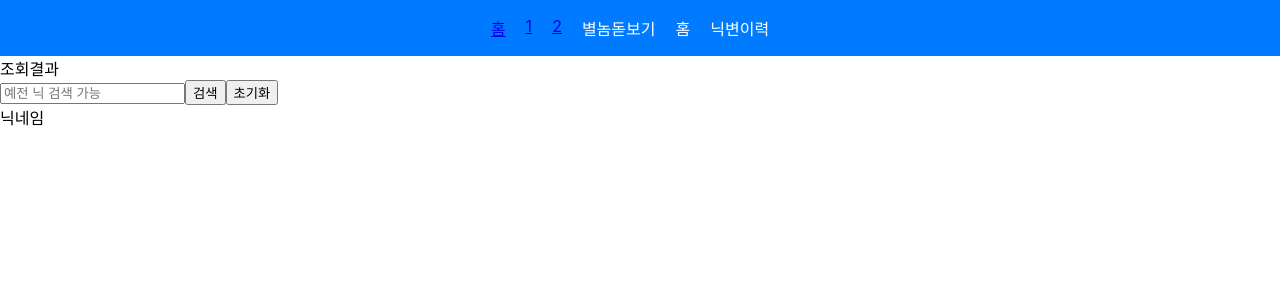
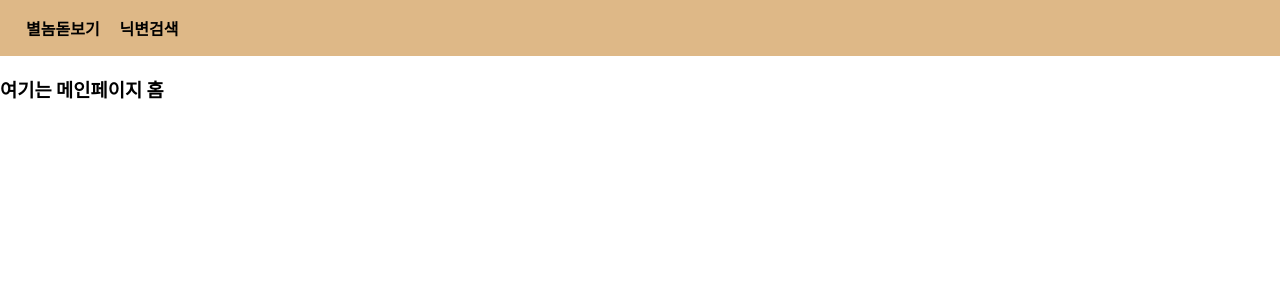
Before and after one commit to Jjomyi/Cyphers, a React (Create React App) app in the folder client/: page / in a window 1280 px wide. Shown: the top 300 px of the page. Built offline with nearby package versions, Linux system fonts and the light colour scheme.

Commit message:
FE 메인페이지 / 검색페이지 분리
Userhistory.js 로 분리하여 App.js에 Router 시킴

```diff
--- a/client/src/App.js
+++ b/client/src/App.js
@@ -1,115 +1,36 @@
-import { useState } from 'react';
-import {Router,Link} from 'react-router-dom';
-import axios from 'axios'
-import dayjs from 'dayjs'
+import {Routes,Route,Link} from 'react-router-dom';
+import Userhistory from './Userhistory'
+import Main from './Main';
 import styled from 'styled-components'
 import './App.css';
 
-//스타일드 컴포넌트
 const HeaderWrapper = styled.header`
-    display: flex;
-    justify-content: center;
-    background-color: #007bff;
-    color: #fff;
+    /* display: flex; */
+    /* justify-content: center; */
+    background-color: burlywood;
     padding: 16px;
   `
-const Logo = styled.div`
-font-size: 24px;
-font-weight: bold;
-margin-right: 20px;
-`;
-const Navigation = styled.nav`
-  display: flex;
-  align-items: center;
-`;
-
-const NavItem = styled.a`
-  color: #fff;
-  text-decoration: none;
-  margin-right: 20px;
-  font-size: 16px;
-
-  &:hover {
-    text-decoration: underline;
-  }
-`;
+const StyledLink = styled(Link)`
+    color: black;
+    text-decoration: none;
+    font-weight: bold;
+    padding: 10px;
+    &:hover {
+      text-decoration: underline;
+    }
+  `
 function App() {
-  const [name,setName] = useState('')
-  const [result,setResult] = useState([])
-
-  const onChange = (e) => {
-    setName(e.target.value)
-  }
-
-  const formatDate = (date) => {
-    return dayjs(date).format('YYYY-MM-DD')
-  }
-
-  const fetchData = async () => {
-    try {
-      const response = await axios.get(`http://localhost:8080/api/username?name=${name}`)
-      if(response.data && response.data.length > 0) {
-        const formattedData = response.data.map(item => ({
-          ...item,
-          createdDate: formatDate(item.createdDate)
-        }))
-        setResult(formattedData);
-        setName('')
-      } else {
-        alert(`${name}은 없는 닉네임입니다.`)
-      }
-    }
-    catch(error) {
-      console.log('데이터를 가져오는 중 에러 발생 : ',error)
-    }
-  }
-  const onClick = () => {
-    fetchData()
-  }
-  const handleKeyPress = e => {
-    if(e.key === 'Enter') {
-      onClick()
-    }
-  }
-  const resetonClick = () => {
-    setName('')
-    setResult([])
-  }
-
   return(
     <>
     <HeaderWrapper>
-      <NavItem><Link to = "/">홈</Link></NavItem>
-      <NavItem><Link to = "/324324">1</Link></NavItem>
-      <NavItem><Link to = "/3515">2</Link></NavItem>
-      <NavItem href='/'>별놈돋보기</NavItem>
-      <Navigation>
-        <NavItem href='/'>홈</NavItem>
-        <NavItem href='/nickname'>닉변이력</NavItem>
-      </Navigation>
-    </HeaderWrapper>
-    <div>
-      <div>조회결과</div>
-      <input
-        type="text"
-        placeholder='예전 닉 검색 가능'
-        value={name}
-        onChange={onChange}
-        onKeyPress={handleKeyPress}
-      />
-      <button onClick={onClick}>검색</button>
-      <button onClick={resetonClick}>초기화</button>
-      <div>닉네임</div>
-      <div>{result.map((item =>
-      <div key={item.id}>
-        <div>{item.name}</div>
-        <div>{item.createdDate}</div>
-      </div>
-      ))}
-      </div>
-    </div>
+        <StyledLink to = '/'>별놈돋보기</StyledLink>
+        <StyledLink to = '/history/nicknameHistory'>닉변검색</StyledLink>
+      </HeaderWrapper>
+      <Routes>
+        <Route path='/' element={<Main/>}/>
+        <Route path='/history/nicknameHistory' element={<Userhistory/>}/>
+      </Routes>
     </>
   )
 }
-
 export default App
--- /dev/null
+++ b/client/src/Main.js
@@ -0,0 +1,11 @@
+import React from 'react';
+
+const Main = () => {
+	return (
+		<>
+			<h3>여기는 메인페이지 홈</h3>
+		</>
+	);
+};
+
+export default Main;
--- /dev/null
+++ b/client/src/Userhistory.js
@@ -0,0 +1,77 @@
+import React from 'react'
+import { useState } from 'react'
+import axios from 'axios'
+import dayjs from 'dayjs'
+
+const Userhistory = () => {
+  const [name,setName] = useState('')
+  const [result,setResult] = useState([])
+
+  const onChange = (e) => {
+    setName(e.target.value)
+  }
+
+  const formatDate = (date) => {
+    return dayjs(date).format('YYYY-MM-DD')
+  }
+
+  const fetchData = async () => {
+    try {
+      const response = await axios.get(`http://localhost:8080/api/username?name=${name}`)
+      if(response.data && response.data.length > 0) {
+        const formattedData = response.data.map(item => ({
+          ...item,
+          createdDate: formatDate(item.createdDate)
+        }))
+        setResult(formattedData);
+        setName('')
+      } else {
+        alert(`${name}은 없는 닉네임입니다.`)
+      }
+    }
+    catch(error) {
+      console.log('데이터를 가져오는 중 에러 발생 : ',error)
+    }
+  }
+  const onClick = () => {
+    fetchData()
+  }
+  const handleKeyPress = e => {
+    if(e.key === 'Enter') {
+      onClick()
+    }
+  }
+  const resetonClick = () => {
+    setName('')
+    setResult([])
+  }
+    return(
+        <>
+          <h1>조회결과</h1>
+          <input
+            type="text"
+            placeholder='예전 닉 검색 가능'
+            value={name}
+            onChange={onChange}
+            onKeyPress={handleKeyPress}
+          />
+          <button onClick={onClick}>검색</button>
+          <button onClick={resetonClick}>초기화</button>
+            {
+              <>
+              <div>닉네임</div>
+              {
+                result.map((item) => (
+                  <div key={item.id}>
+                    <div>{item.name}</div>
+                    <div>{item.createdDate}</div>
+                  </div>
+                ))
+              }
+              </>
+            }
+        </>
+    )
+}
+
+export default Userhistory
```
